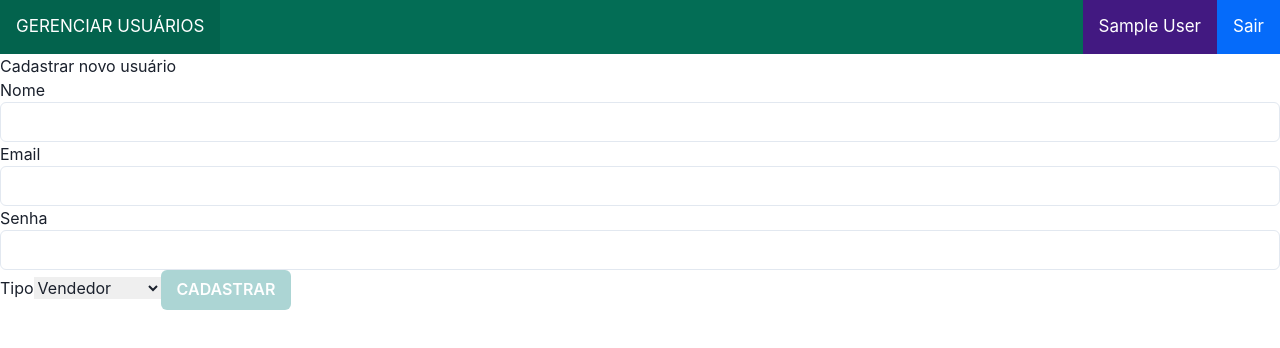
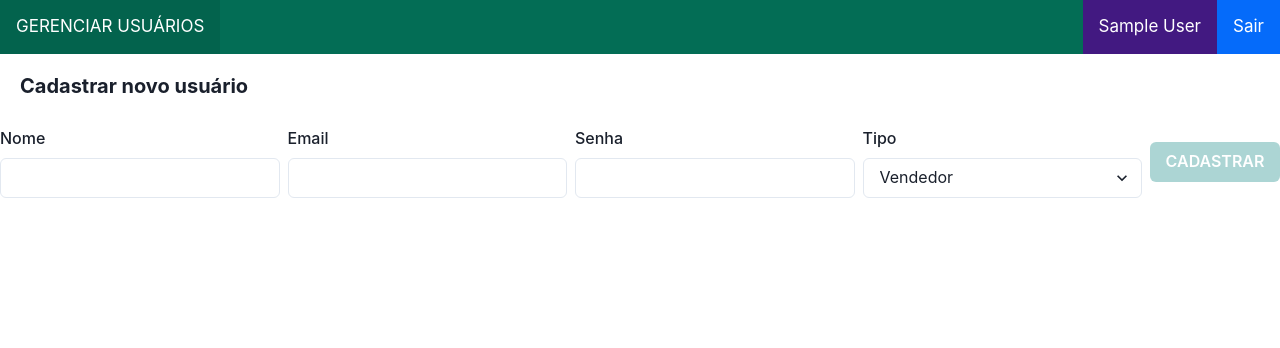
Before and after one commit to khkasper/delivery-app, a React (Create React App) app in the folder front-end/: page /admin/manage in a window 1280 px wide. Shown: the top 348 px of the page. Built offline with nearby package versions, Linux system fonts and the light colour scheme; sample sign-in values are in the browser's storage.

Commit message:
refactor: `AddUserForm`

```diff
--- /dev/null
+++ b/front-end/src/components/AddUserForm.jsx
@@ -0,0 +1,95 @@
+import React, { useContext, useEffect, useState } from 'react';
+import { FormControl, FormLabel, HStack, Select } from '@chakra-ui/react';
+
+import Input from './Input';
+import Button from './Button';
+
+import GlobalContext from '../context/GlobalContext';
+import { registerValidate } from '../utils/validation';
+
+function AddUserForm() {
+  const { registerUserAdmin, error } = useContext(GlobalContext);
+  const [name, setName] = useState('');
+  const [email, setEmail] = useState('');
+  const [password, setPassword] = useState('');
+  const [role, setRole] = useState('seller');
+  const [disabled, setDisabled] = useState(true);
+
+  const registerUser = () => {
+    registerUserAdmin({ name, email, password, role });
+    setName('');
+    setEmail('');
+    setPassword('');
+    setRole('seller');
+  };
+
+  useEffect(() => {
+    const result = registerValidate(name, email, password);
+    setDisabled(result);
+  }, [name, email, password]);
+  return (
+    <HStack>
+      <FormControl>
+        <FormLabel>Nome</FormLabel>
+        <Input
+          testId="admin_manage__input-name"
+          type="name"
+          name="name"
+          value={ name }
+          handleChange={ (e) => setName(e.target.value) }
+        />
+      </FormControl>
+      <FormControl>
+        <FormLabel>Email</FormLabel>
+        <Input
+          testId="admin_manage__input-email"
+          type="email"
+          name="email"
+          value={ email }
+          handleChange={ (e) => setEmail(e.target.value) }
+        />
+      </FormControl>
+      <FormControl>
+        <FormLabel
+          htmlFor="admin_manage__input-password"
+        >
+          Senha
+        </FormLabel>
+        <Input
+          testId="admin_manage__input-password"
+          type="password"
+          name="password"
+          value={ password }
+          handleChange={ (e) => setPassword(e.target.value) }
+        />
+      </FormControl>
+      <FormControl>
+        <FormLabel htmlFor="admin_manage__select-role">Tipo</FormLabel>
+        <Select
+          data-testid="admin_manage__select-role"
+          name="role"
+          value={ role }
+          onChange={ (e) => setRole(e.target.value) }
+        >
+          <option value="seller">Vendedor</option>
+          <option value="customer">Cliente</option>
+          <option value="admin">Administrador</option>
+        </Select>
+      </FormControl>
+      <Button
+        testId="admin_manage__button-register"
+        text="CADASTRAR"
+        disabled={ disabled }
+        handleClick={ registerUser }
+        minW="130px"
+      />
+      {error && (
+        <span data-testid="admin_manage__element-invalid-register">
+          {error.message}
+        </span>
+      )}
+    </HStack>
+  );
+}
+
+export default AddUserForm;
--- a/front-end/src/pages/Admin.jsx
+++ b/front-end/src/pages/Admin.jsx
@@ -1,33 +1,10 @@
-import React, { useContext, useEffect, useState } from 'react';
+import React from 'react';
+import { Heading, Stack } from '@chakra-ui/react';
 import NavBar from '../components/NavBar';
 import NavItem from '../components/NavItem';
-import Input from '../components/Input';
-import Button from '../components/Button';
-import { registerValidate } from '../utils/validation';
-import GlobalContext from '../context/GlobalContext';
+import AddUserForm from '../components/AddUserForm';
 
 function Admin() {
-  const [name, setName] = useState('');
-  const [email, setEmail] = useState('');
-  const [password, setPassword] = useState('');
-  const [role, setRole] = useState('seller');
-  const [disabled, setDisabled] = useState(true);
-
-  const { registerUserAdmin, error } = useContext(GlobalContext);
-
-  const registerUser = () => {
-    registerUserAdmin({ name, email, password, role });
-    setName('');
-    setEmail('');
-    setPassword('');
-    setRole('seller');
-  };
-
-  useEffect(() => {
-    const result = registerValidate(name, email, password);
-    setDisabled(result);
-  }, [name, email, password]);
-
   return (
     <main>
       <div>
@@ -39,55 +16,10 @@ function Admin() {
           />
         </NavBar>
       </div>
-      <div>
-        <h2>Cadastrar novo usuário</h2>
-        <span>Nome</span>
-        <Input
-          testId="admin_manage__input-name"
-          type="name"
-          name="name"
-          value={ name }
-          handleChange={ (e) => setName(e.target.value) }
-        />
-        <span>Email</span>
-        <Input
-          testId="admin_manage__input-email"
-          type="email"
-          name="email"
-          value={ email }
-          handleChange={ (e) => setEmail(e.target.value) }
-        />
-        <span>Senha</span>
-        <Input
-          testId="admin_manage__input-password"
-          type="password"
-          name="password"
-          value={ password }
-          handleChange={ (e) => setPassword(e.target.value) }
-        />
-        <span htmlFor="admin_manage__select-role">Tipo</span>
-        <select
-          data-testid="admin_manage__select-role"
-          name="role"
-          value={ role }
-          onChange={ (e) => setRole(e.target.value) }
-        >
-          <option value="seller">Vendedor</option>
-          <option value="customer">Cliente</option>
-          <option value="admin">Administrador</option>
-        </select>
-        <Button
-          testId="admin_manage__button-register"
-          text="CADASTRAR"
-          disabled={ disabled }
-          handleClick={ registerUser }
-        />
-        {error && (
-          <span data-testid="admin_manage__element-invalid-register">
-            {error.message}
-          </span>
-        )}
-      </div>
+      <Stack>
+        <Heading p="5" size="md">Cadastrar novo usuário</Heading>
+        <AddUserForm />
+      </Stack>
     </main>
   );
 }
```
